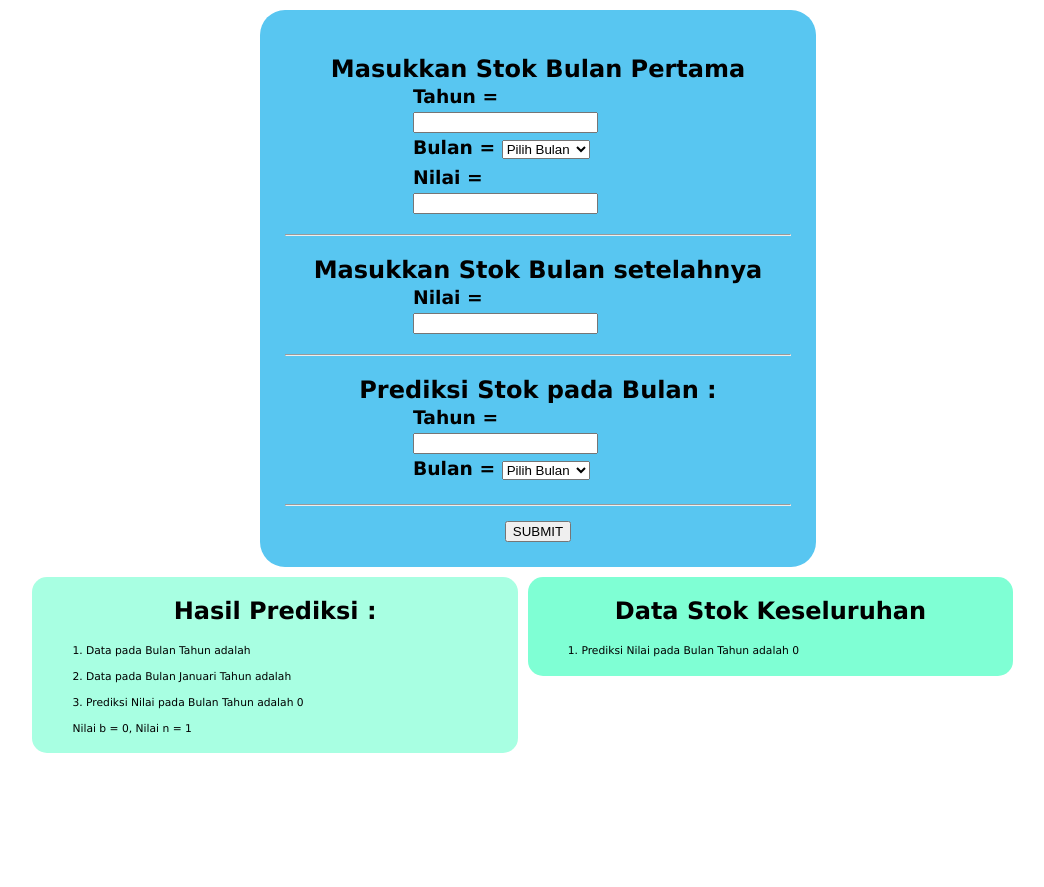
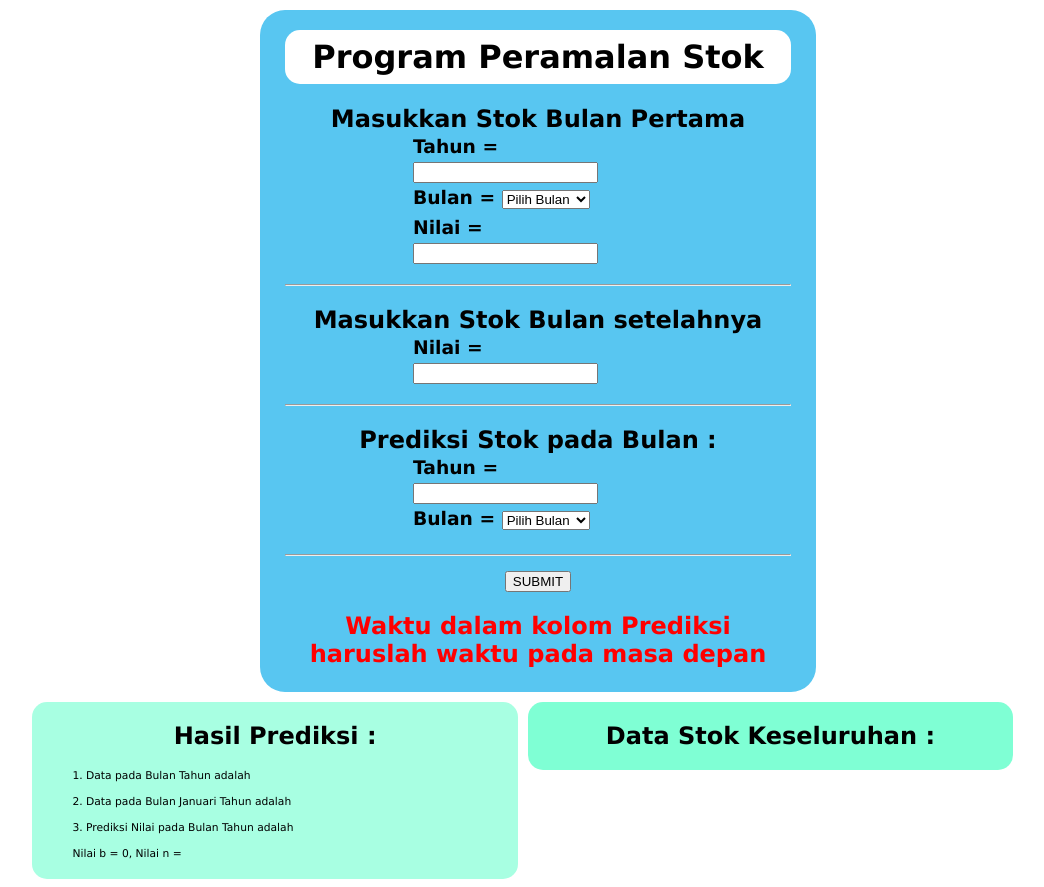
Before and after one commit to prmsdk/MencobaRepo, a PHP site: page / in a window 1280 px wide. Shown: the whole page, without its empty margins (102-1146 px from the left). Before the commit the page ends 753 px from the top, so only its background shows below. Run offline with PHP 8.4, Linux system fonts and the light colour scheme; data that the repository does not hold is empty.

Commit message:
Final Commit peramalan, dah tidur rekk

```diff
--- a/Pak Nugroho/BelajarPeramalan/ramal2/index.php
+++ b/Pak Nugroho/BelajarPeramalan/ramal2/index.php
@@ -7,6 +7,7 @@
 </head>
 <body>
     <form action="" method="post">
+        <div class="judul"><h1>Program Peramalan Stok</h1></div>
         <h2>Masukkan Stok Bulan Pertama</h2>
         <div class="barissatu">
             <h3>Tahun = </h3>
@@ -68,7 +69,7 @@
             $tahunb = $tahunprediksi - $tahun;
             $bulanb = $bulanprediksi - $bulan + 1;
             //Cari nilai n : jika selisih tahun = 0 dan selisih bulan > 0
-            if($tahunb==0 && $bulanb>0){
+            if($tahunb==0 && $bulanb>2){
                 $n = $bulanb;
             }
             //Cari nilai n : jika selisih tahun > 0
@@ -76,8 +77,8 @@
                 $n = $tahunb*12 + $bulanb;
             }
             //Pencarian nilai n jika data yang dimasukkan tidak memenuhi syarat.
-            else if($tahunb<0 || ($bulanb<=0 && $tahunb<=0)){
-                echo "Data tahun & bulan awal harus lebih kecil daripada tahun & bulan prediksi";
+            else if(($tahunb<0) || ($bulanb<=2 && $tahunb<=0)){
+                echo '<h2 style="color: red"> Waktu dalam kolom Prediksi haruslah waktu pada masa depan </h2>';
             }
 
             //Cari Nilai Un (Prediksi)
@@ -101,7 +102,7 @@
 
     <!--Menampilkan seluruh data dari nilai awal hingga data prediksi yang ditentukan-->
     <div class="barislima">
-        <h2>Data Stok Keseluruhan</h2>
+        <h2>Data Stok Keseluruhan :</h2>
         <?php
             for($i=0; $i<$n; $i++){
                 if($n == 1){
@@ -109,11 +110,12 @@
                     echo "<h6> 1. Prediksi Nilai pada Bulan " , BulanSwitch($bulanprediksi), " Tahun $tahunprediksi adalah $Un </h6>";
                 } else if ($n>1){
                     $Un = $nilaipertama + (($i) * $b);
-                    if($bulan == 0){
-                        $bulan = 12;
+                    if($bulan > 12){
+                        $bulan = 1;
                         $tahun = $tahun + 1;
                     }
-                    echo "<h6> ", ($i+1), ". Prediksi Nilai pada Bulan " , BulanSwitch($bulanprediksi), " Tahun $tahunprediksi adalah $Un </h6>";
+                    if($i<2){echo "<h6> ", ($i+1), ". Data Nilai pada Bulan " , BulanSwitch($bulan), " Tahun $tahun adalah $Un </h6>";}
+                    else{echo "<h6> ", ($i+1), ". Prediksi Nilai pada Bulan " , BulanSwitch($bulan), " Tahun $tahun adalah $Un </h6>";}
                     $bulan = $bulan + 1;
                 }
             }
@@ -196,6 +198,6 @@
     <option value="10">Oktober</option>
     <option value="11">November</option>
     <option value="12">Desember</option>
-    </select>'  ;
+    </select>' ;
     }
 ?>
--- a/Pak Nugroho/BelajarPeramalan/ramal2/style.css
+++ b/Pak Nugroho/BelajarPeramalan/ramal2/style.css
@@ -21,6 +21,14 @@ form h2{
 
 hr{
     margin-top: 20px;
+}
+
+h1{
+    text-align: center;
+    margin-top: -5px;
+    background-color: white;
+    border-radius: 15px;
+    padding: 8px;
 }
 
 h3{
```
